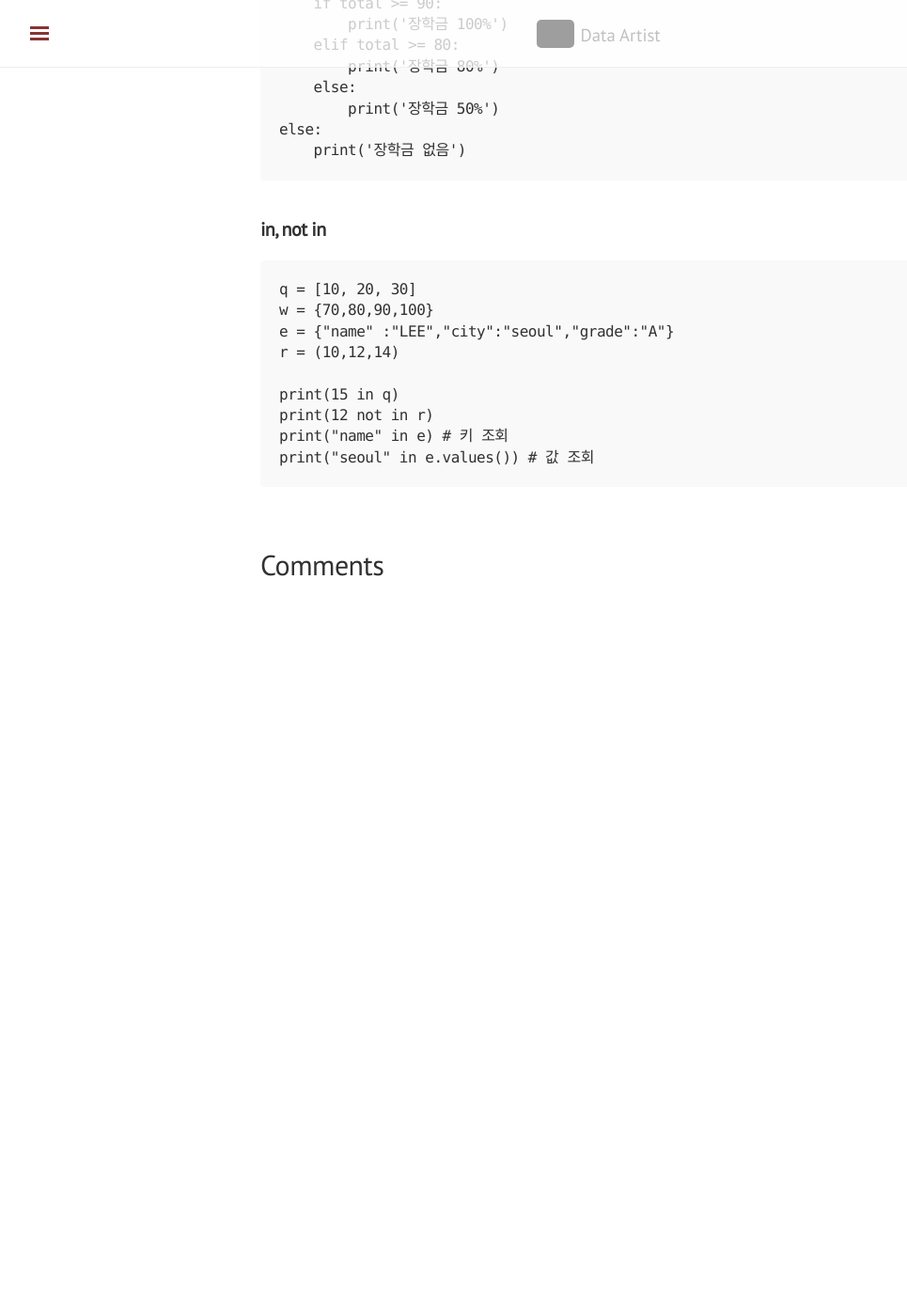
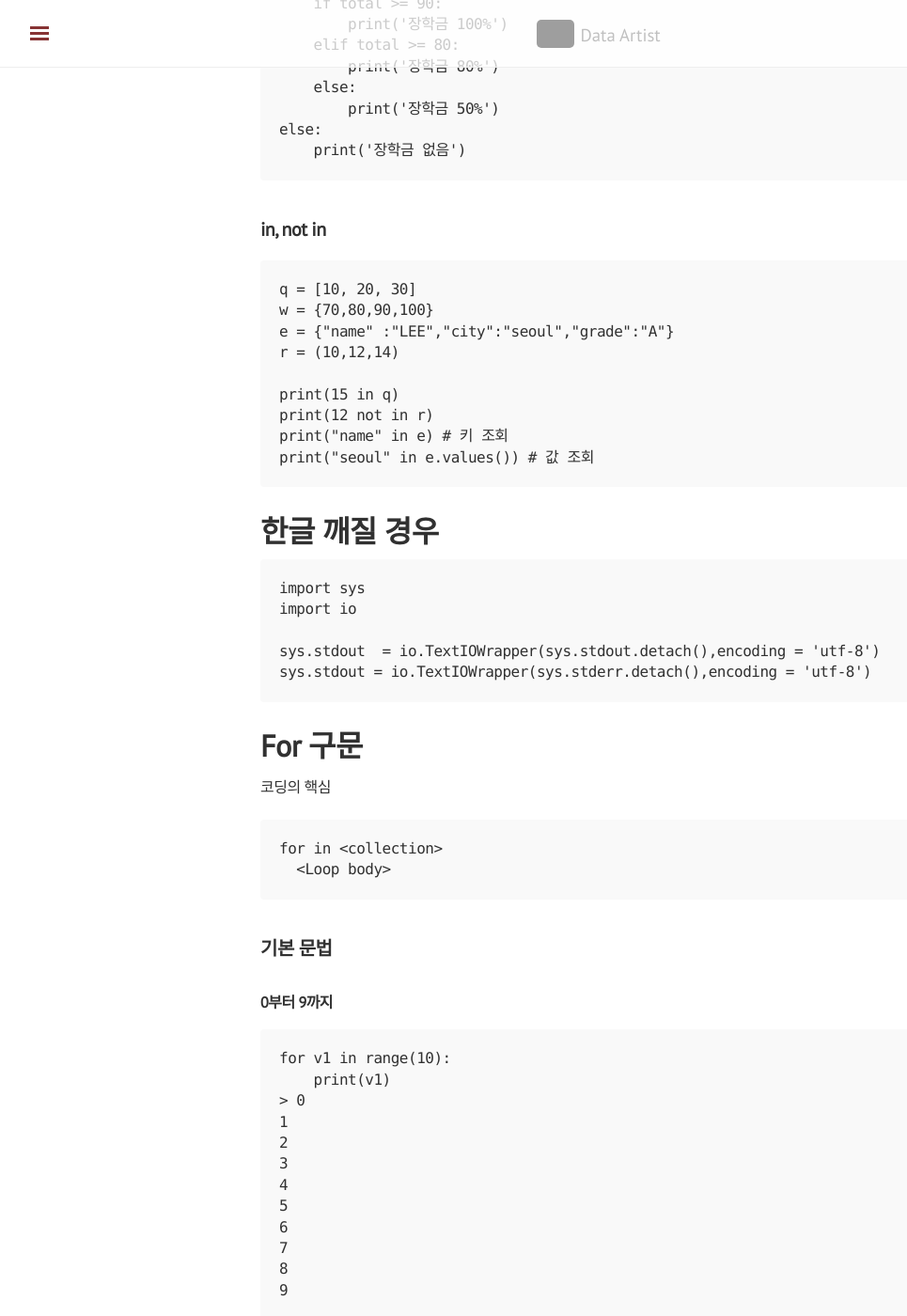
Before and after one commit to shanny924/shanny924.github.io, a Jekyll site: the page built from _posts/2020-04-11-python#5.md, in a window 1280 px wide and 1400 px high, scrolled down 3205 px. Shown: the whole window at 94% size, without its empty margins (3-968 px from the left). Built offline with Jekyll 4.4.1, drawn with Linux system fonts in a browser that asks for light colours; nearby versions of some CDN libraries; comment, search, counter and statistics services are not loaded; before the commit the page ends 3835 px from its top, so only the background shows below that; some of the changed text lies outside the part shown; grey boxes are pictures that could not be loaded.

Commit message:
Update 2020-04-11-python#5.md

````diff
--- a/_posts/2020-04-11-python#5.md
+++ b/_posts/2020-04-11-python#5.md
@@ -157,3 +157,105 @@ print(12 not in r)
 print("name" in e) # 키 조회
 print("seoul" in e.values()) # 값 조회
 ```
+
+# 한글 깨질 경우
+
+```
+import sys
+import io
+
+sys.stdout  = io.TextIOWrapper(sys.stdout.detach(),encoding = 'utf-8')
+sys.stdout = io.TextIOWrapper(sys.stderr.detach(),encoding = 'utf-8')
+```
+
+# For 구문
+
+코딩의 핵심
+
+```
+for in <collection>
+  <Loop body>
+```
+
+## 기본 문법
+
+
+### 0부터 9까지
+```
+for v1 in range(10):
+    print(v1)
+> 0
+1
+2
+3
+4
+5
+6
+7
+8
+9
+```
+
+### 1부터 1000까지 합
+
+방법 1)
+```
+sum1 = 0
+
+for v in range(1,1001):
+    sum1 += v
+
+print(sum1)
+> 500500
+```
+
+방법 2)
+```
+print(sum(range(1,1001)))
+```
+
+### 예제 1)
+
+```
+names = ['kim','park']
+for n in names:
+    print(n)
+>kim
+park
+```
+
+### 예제 2)
+
+리스트
+```
+lotto = [11,19,21,28,36,37]
+
+for n in lotto :
+    print(n)
+> 11
+19
+21
+28
+36
+37
+```
+
+### 예제 3
+
+문자열
+```
+word = "beautiful"
+
+for s in word :
+    print(s)
+>b
+e
+a
+u
+t
+i
+f
+u
+l
+```
+### 예제 4
````
